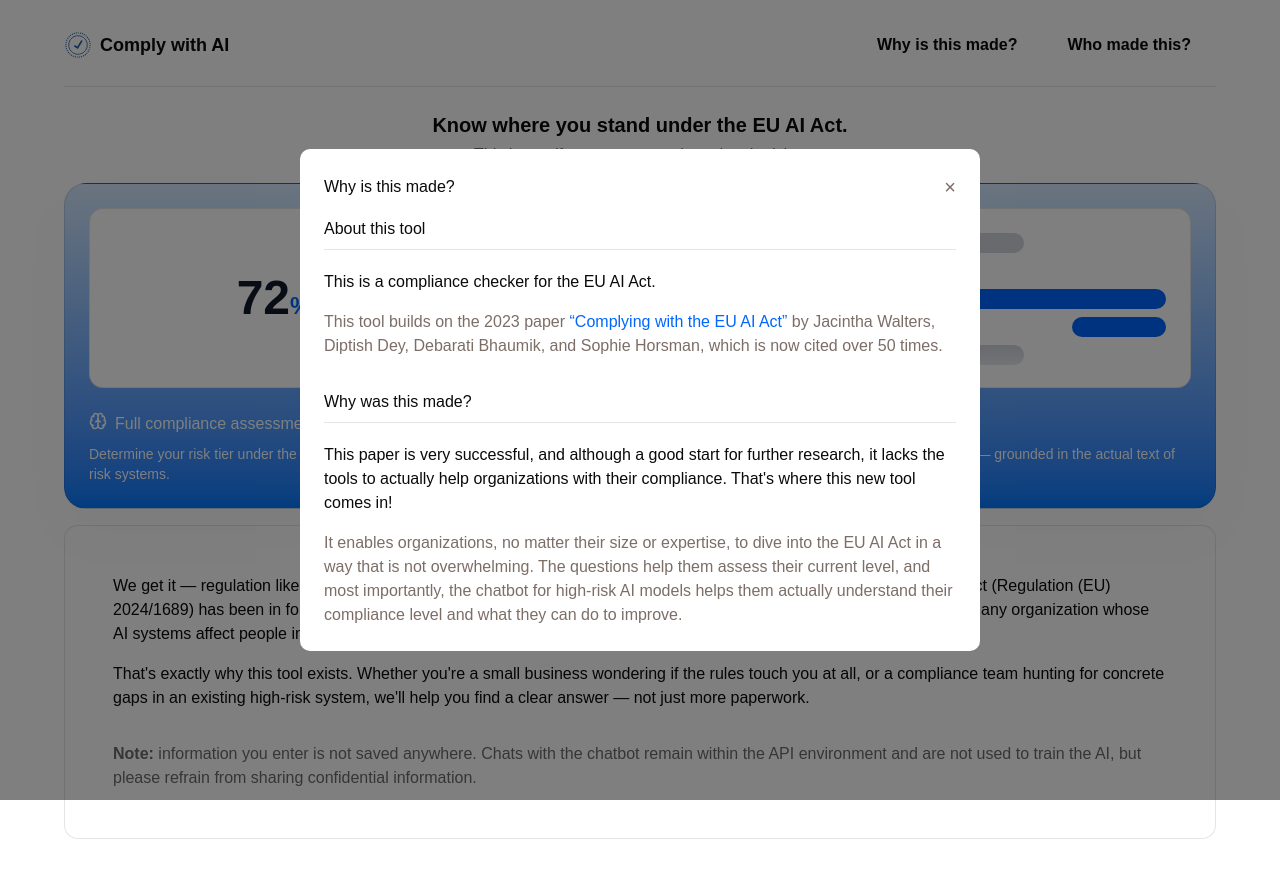
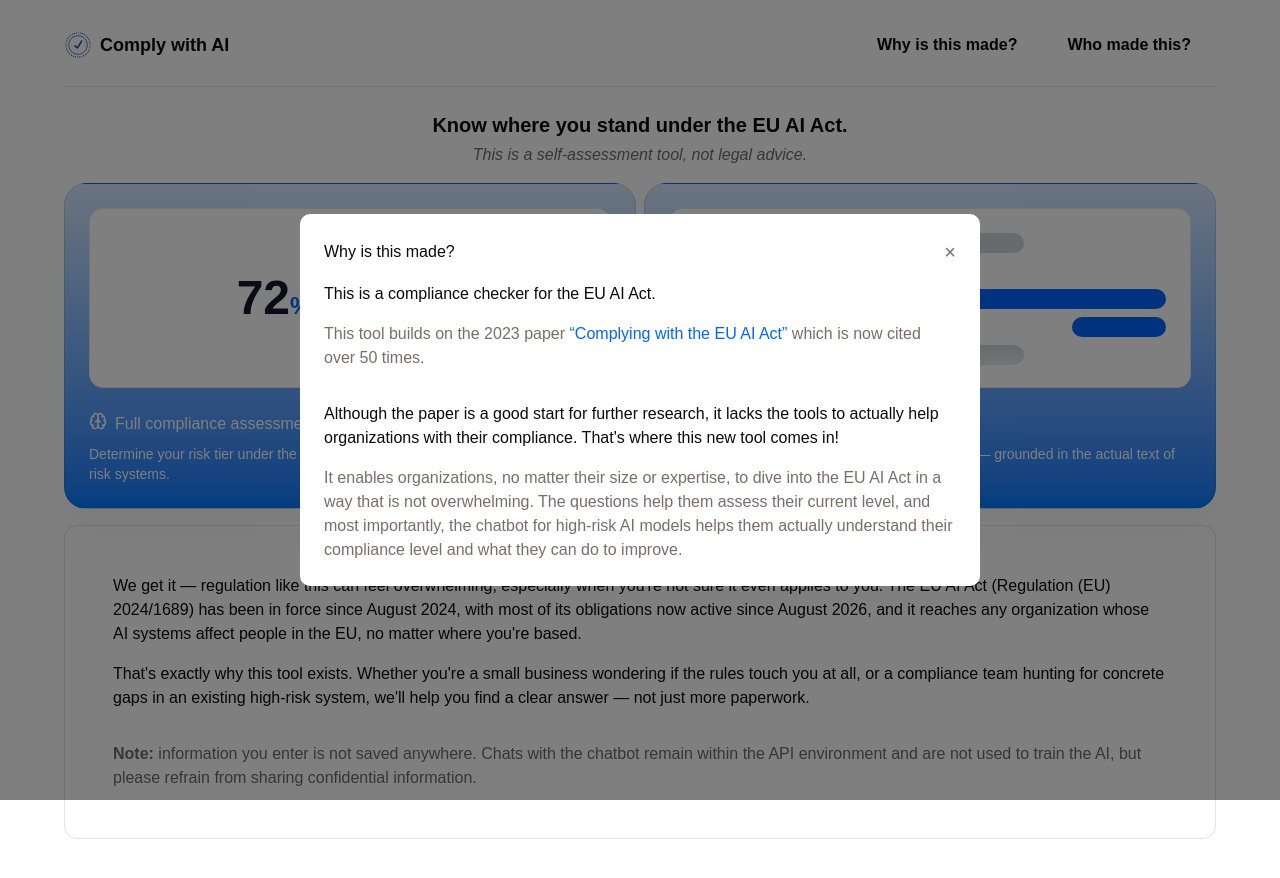
Before and after one commit to jacintha-walters/euaiact-chat, a React (Vite) app in the folder frontend/: page / in a window 1280 px wide. Both pictures are taken after a click on the button "Why is this made?". Shown: the top 878 px of the page. Built offline with nearby package versions, Linux system fonts and the light colour scheme; no server answers.

Commit message:
whymodal update

```diff
--- a/frontend/src/WhyModal.jsx
+++ b/frontend/src/WhyModal.jsx
@@ -5,7 +5,6 @@ function WhyModal() {
   return (
     <div className="flex flex-col gap-8">
       <div className="section flex flex-col gap-4">
-        <h3 className="mb-1 border-b border-border pb-2">About this tool</h3>
         <div className="flex flex-col gap-4">
           <p>This is a compliance checker for the EU AI Act.</p>
           <p className="text-muted-foreground">
@@ -18,19 +17,15 @@ function WhyModal() {
             >
               “Complying with the EU AI Act”
             </a>{" "}
-            by Jacintha Walters, Diptish Dey, Debarati Bhaumik, and Sophie
-            Horsman, which is now cited over 50 times.
+            which is now cited over 50 times.
           </p>
         </div>
       </div>
 
       <div className="section flex flex-col gap-4">
-        <h3 className="mb-1 border-b border-border pb-2">
-          Why was this made?
-        </h3>
         <div className="flex flex-col gap-4">
           <p>
-            This paper is very successful, and although a good start for further
+            Although the paper is a good start for further
             research, it lacks the tools to actually help organizations with
             their compliance. That's where this new tool comes in!
           </p>
```
